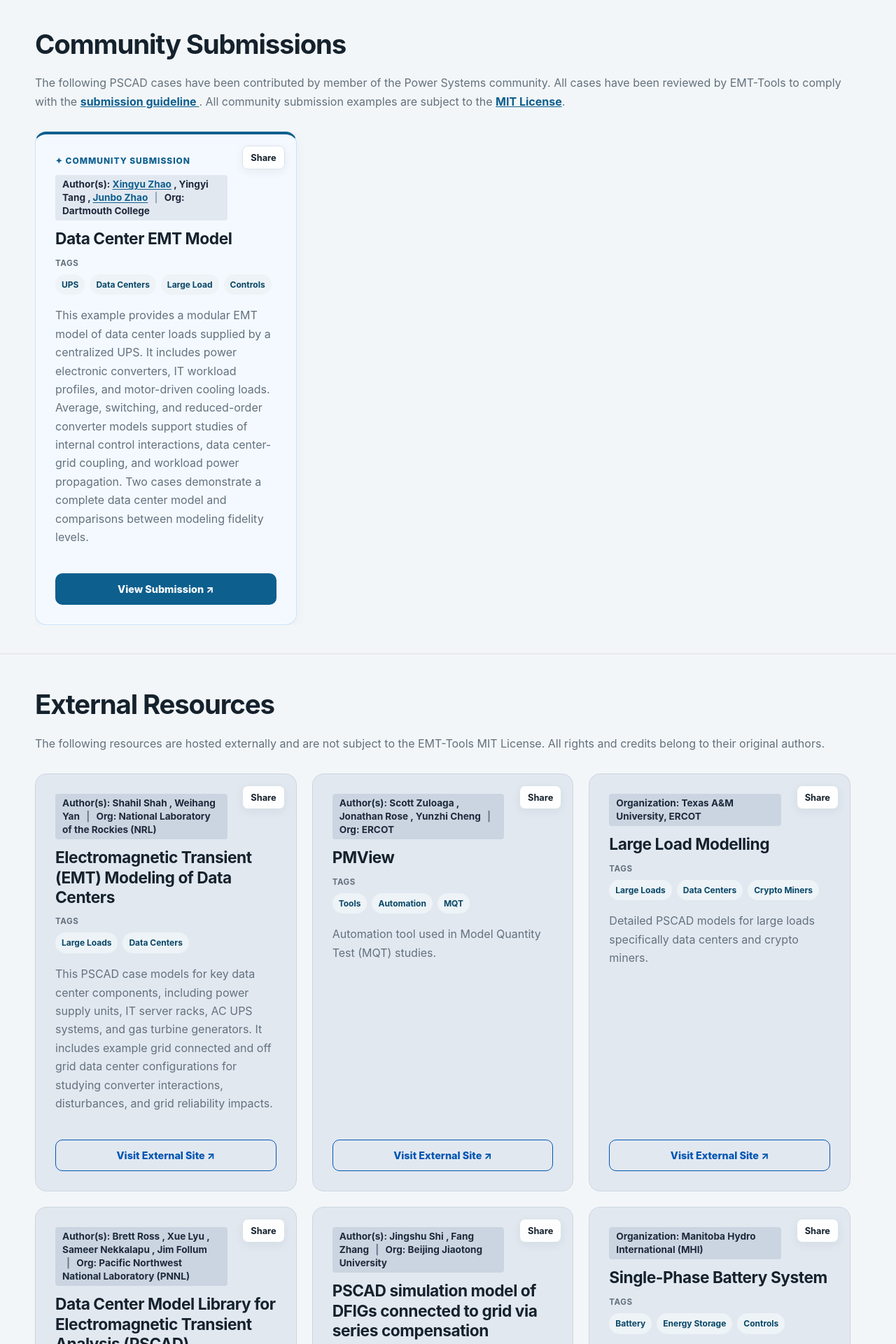
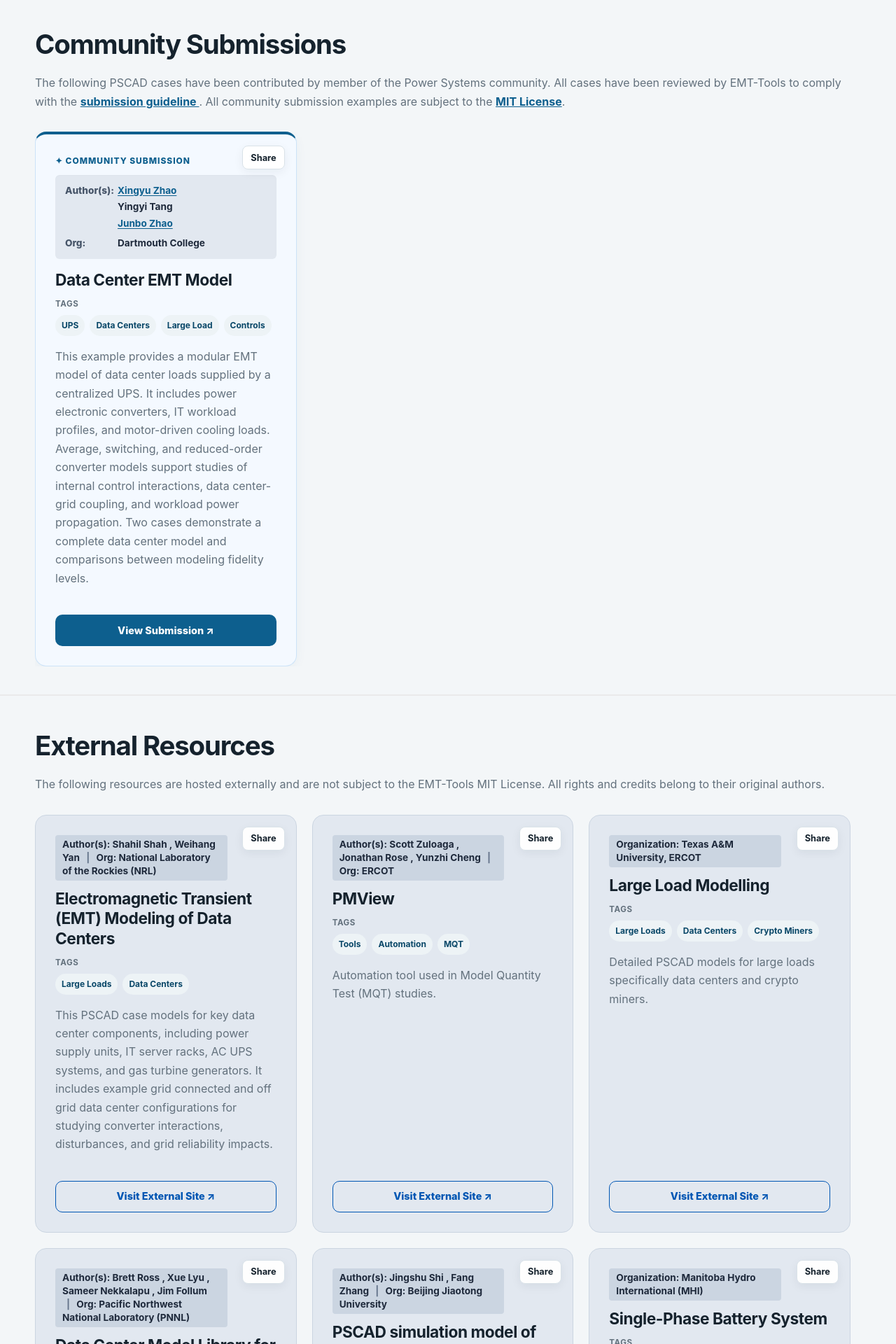
Before and after one commit to EMT-Tools/emt-tools.github.io, a Jekyll site: the page built from index.html, in a window 1280 px wide. Shown: the part 2442-4362 px from the top of the page at 70% size. Built offline with Jekyll 4.4.1, drawn with Linux system fonts in a browser that asks for light colours.

Commit message:
Update index.html

```diff
--- a/index.html
+++ b/index.html
@@ -146,9 +146,12 @@ layout: default
                 ✦ Community Submission
               </div>
 
-              <div style="background-color: #e2e8f0; padding: 4px 10px; font-size: 0.85em; color: #1e293b; border-radius: 4px; display: inline-block; margin-bottom: 12px; font-weight: bold; max-width: calc(100% - 70px); line-height: 1.4;">
+              <div style="background-color: #e2e8f0; padding: 12px 14px; font-size: 0.85em; color: #1e293b; border-radius: 6px; margin-bottom: 16px; line-height: 1.5; box-shadow: inset 0 1px 3px rgba(0,0,0,0.02);">
+
                 {% if resource.author %}
-                    Author(s):
+                <div style="display: flex; margin-bottom: 8px;">
+                  <div style="font-weight: 800; width: 75px; flex-shrink: 0; color: #475569;">Author(s):</div>
+                  <div style="display: flex; flex-direction: column; gap: 3px;">
                     {% assign authors = resource.author | split: "," %}
                     {% assign linkedins = resource.linkedin | split: "," %}
 
@@ -157,19 +160,22 @@ layout: default
                       {% assign link_clean = linkedins[forloop.index0] | strip %}
 
                       {% if link_clean and link_clean != "" and link_clean != "none" %}
-                      <a href="{{ link_clean }}" target="_blank" rel="noopener noreferrer" style="color: #0d5f8e; text-decoration: underline; text-underline-offset: 2px;">{{ author_clean }}</a>
+                        <a href="{{ link_clean }}" target="_blank" rel="noopener noreferrer" style="color: #0d5f8e; text-decoration: underline; text-underline-offset: 2px; font-weight: 700;">{{ author_clean }}</a>
                       {% else %}
-                      {{ author_clean }}
-                    {% endif %}{% unless forloop.last %}, {% endunless %}
+                        <span style="font-weight: 700;">{{ author_clean }}</span>
+                      {% endif %}
                     {% endfor %}
+                  </div>
+                </div>
+                {% endif %}
 
                 {% if resource.organization %}
-                    <span style="margin: 0 6px; color: #94a3b8;">|</span>  Org: {{ resource.organization }}
+                <div style="display: flex;">
+                  <div style="font-weight: 800; width: 75px; flex-shrink: 0; color: #475569;">Org:</div>
+                  <div style="font-weight: 700;">{{ resource.organization }}</div>
+                </div>
                 {% endif %}
 
-                {% elsif resource.organization %}
-                    Organization: {{ resource.organization }}
-                {% endif %}
               </div>
 
               <h3 style="margin-top: 0;">{{ resource.title }}</h3>
```
Lines whose indentation alone changed are shown as unchanged.
